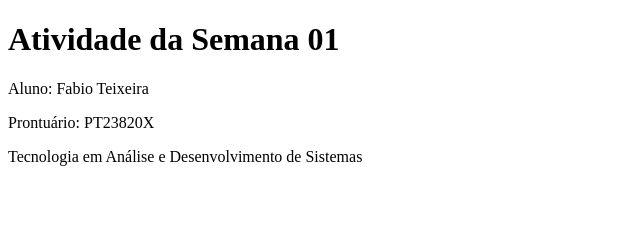
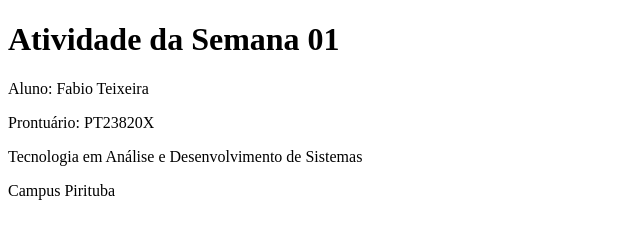
Before and after one commit to projetosaulas/dwba4_semana_01_pt23820x, a plain HTML site: page index.html in a window 1280 px wide. Shown: the whole page, without its empty margins (0-640 px from the left). Drawn offline with Linux system fonts and the light colour scheme.

Commit message:
Update index.html

```diff
--- a/index.html
+++ b/index.html
@@ -11,5 +11,6 @@
     <p>Aluno: Fabio Teixeira</p>
     <p>Prontuário: PT23820X</p>
     <p>Tecnologia em Análise e Desenvolvimento de Sistemas</p>
+    <p>Campus Pirituba</p>
   </body>
 </html>
```
